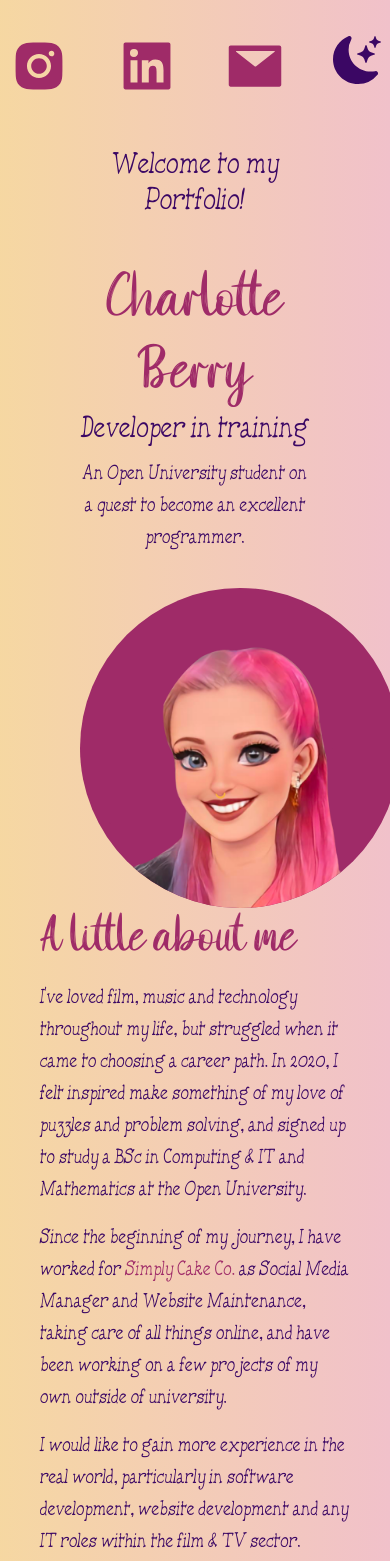
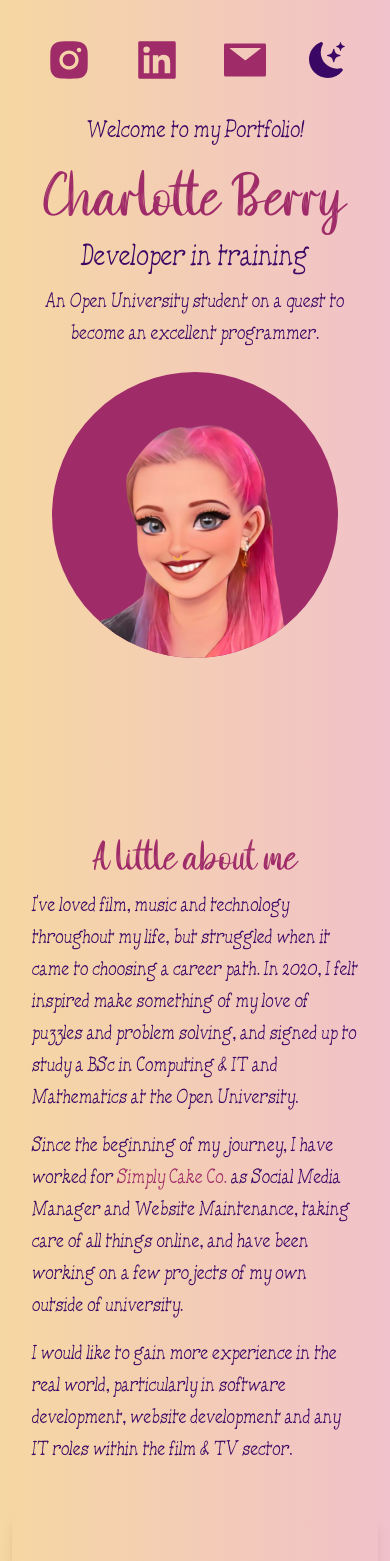
Before and after one commit to charleyberry/portfolio, a Next.js app in the folder react-portfolio/: page / in a window 390 px wide. Shown: the top 1561 px of the page. Built offline with nearby package versions, Linux system fonts and the light colour scheme.

Commit message:
Update page.js

```diff
--- a/react-portfolio/app/page.js
+++ b/react-portfolio/app/page.js
@@ -23,25 +23,25 @@ export default function Home() {
         <link rel="icon" href="/favicon.ico" />
        </Head>
 
-       <main className="bg-gradient-to-r from-lorange/40 to-pink2/40 px-10 md:px-10 md:pt-0 lg:px-35 pt-5 dark:bg-gradient-to-r dark:from-purple-950/100 dark:to-dpink">
+       <main className="bg-gradient-to-r from-lorange/40 to-pink2/40 px-3 md:px-10 md:pt-0 lg:px-35 pt-5 dark:bg-gradient-to-r dark:from-purple-950/100 dark:to-dpink">
         <section className="min-h-screen mx-10">
 
           <div className="md:invisible">
-              <ul className="py-4 flex justify-center md:py-0">
+              <ul className="py-4 flex justify-center items-center md:py-0">
                 <li>
-                  <a href="https://www.instagram.com/charleeyberry/"><AiFillInstagram className="text-dpink text-6xl dark:text-lpink mx-6 md:text-xs md:m-0"/></a>
+                  <a href="https://www.instagram.com/charleeyberry/"><AiFillInstagram className="text-dpink text-5xl dark:text-lpink mx-5 md:text-xs md:m-0"/></a>
                 </li>
                 <li>
-                  <a href="https://www.linkedin.com/in/charlotte-berry-ba3061190/"><AiFillLinkedin className="text-dpink text-6xl dark:text-lpink mx-6 md:text-xs md:m-0"/></a>
+                  <a href="https://www.linkedin.com/in/charlotte-berry-ba3061190/"><AiFillLinkedin className="text-dpink text-5xl dark:text-lpink mx-5 md:text-xs md:m-0"/></a>
                 </li>
                 <li>
-                  <a href="mailto:charleey.louise.berry@gmail.com"><AiFillMail className="text-dpink text-6xl dark:text-lpink mx-6 md:text-xs md:m-0"/></a>
+                  <a href="mailto:charleey.louise.berry@gmail.com"><AiFillMail className="text-dpink text-5xl dark:text-lpink mx-5 md:text-xs md:m-0"/></a>
                 </li>
                 <li>
-                  <BsFillMoonStarsFill onClick={() => setDarkMode(!darkMode)} className="text-purple-950 cursor-pointer text-5xl dark:text-lpurple mx-6 md:text-xs md:m-0"/>
+                  <BsFillMoonStarsFill onClick={() => setDarkMode(!darkMode)} className="text-purple-950 cursor-pointer text-4xl dark:text-lpurple mx-5 md:text-xs md:m-0"/>
                 </li>
               </ul>
-            <h1 className="text-3xl pt-8 font-handmadetypewriter text-center text-purple-950 dark:text-lpink md:p-0">Welcome to my Portfolio!</h1>
+            <h1 className="text-2xl pt-3 font-handmadetypewriter text-center text-purple-950 dark:text-lpink md:p-0">Welcome to my Portfolio!</h1>
           </div>
 
           <nav className="invisible md:visible md:p-10 md:flex md:justify-between md:-mt-10">
@@ -64,34 +64,34 @@ export default function Home() {
 
 
           <div className="text-center md:px-10">
-            <h2 className="font-whitescratches pt-2 text-dpink text-7xl md:pb-0 sm:text-5xl sm:pt-3 md:text-9xl dark:text-lpink">Charlotte Berry</h2>
+            <h2 className="font-whitescratches -mt-5 -mx-5 text-dpink text-7xl md:pb-0 sm:text-5xl sm:pt-3 md:text-9xl dark:text-lpink">Charlotte Berry</h2>
             <h3 className="font-handmadetypewriter text-purple-950 text-3xl sm:text-xl sm:pb-2 md:text-3xl dark:text-lpurple">Developer in training</h3>
-            <p className=" font-handmadetypewriter text-purple-950 text-xl sm:text-md py-3 leading-8 md:text-xl max-w-lg mx-auto dark:text-lpurple">
+            <p className="pt-3 -mx-3 font-handmadetypewriter text-purple-950 text-xl sm:text-md sm:py-3 leading-8 md:text-xl max-w-lg sm:mx-auto dark:text-lpurple">
               An Open University student on a quest to become an excellent programmer.
             </p>
           </div>
 
-          <div className="relative mx-auto rounded-full w-80 h-80 mt-6 overflow-hidden md:h-86 md:w-86">
+          <div className="relative mx-auto rounded-full sm:w-80 sm:h-80 mt-6 overflow-hidden md:h-86 md:w-86">
             <Image src={portrait} className="bg-dpink dark:bg-lpink"/>
           </div>
         </section>
 
         <section>
           <div>
-            <h3 className="font-whitescratches text-dpink text-6xl pb-1 dark:text-lpink">A little about me</h3>
-            <p className="font-handmadetypewriter text-purple-950 text-xl py-2 leading-8 dark:text-lpurple">
+            <h3 className="-mt-7 -mb-2 text-5xl text-center sm:text-left sm:m-0 font-whitescratches text-dpink sm:text-6xl pb-1 dark:text-lpink">A little about me</h3>
+            <p className="mx-5 sm:mx-0 font-handmadetypewriter text-purple-950 text-xl py-2 leading-8 dark:text-lpurple">
               I&apos;ve loved film, music and technology throughout my life, but struggled
               when it came to choosing a career path. In 2020, I felt inspired make
               something of my love of puzzles and problem solving, and signed up to study
               a BSc in Computing & IT and Mathematics at the Open University.
             </p>
-            <p className="font-handmadetypewriter text-purple-950 text-xl py-2 leading-8 dark:text-lpurple">
+            <p className="mx-5 sm:mx-0 font-handmadetypewriter text-purple-950 text-xl py-2 leading-8 dark:text-lpurple">
               Since the beginning of my journey, I have worked for
               <span className="text-dpink"> <a href="https://simplycakeco.com">Simply Cake Co. </a></span>
               as Social Media Manager and Website Maintenance, taking care of all things online, and have been
               working on a few projects of my own outside of university.
             </p>
-            <p className="font-handmadetypewriter text-purple-950 text-xl py-2 leading-8 dark:text-lpurple">
+            <p className="mx-5 sm:mx-0 font-handmadetypewriter text-purple-950 text-xl py-2 leading-8 dark:text-lpurple">
               I would like to gain more experience in the real world, particularly in
               software development, website development and any IT roles within the film & TV sector.
             </p>
@@ -122,8 +122,8 @@ export default function Home() {
         </section>
         <section>
           <div>
-            <h3 className="font-whitescratches text-dpink text-6xl pb-1 dark:text-lpink">Portfolio</h3>
-            <p className="font-handmadetypewriter text-purple-950 text-xl py-2 leading-8 dark:text-lpurple">
+            <h3 className="text-5xl text-center sm:text-left sm:m-0 font-whitescratches text-dpink sm:text-6xl pb-1 dark:text-lpink">Portfolio</h3>
+            <p className="mx-5 sm:mx-0 font-handmadetypewriter text-purple-950 text-xl py-2 leading-8 dark:text-lpurple">
               Below is a collection of projects that I&apos;ve worked on at university for your
               observation (and kind judgement) until my personal side projects are ready
               to take the leap online!
@@ -149,7 +149,7 @@ export default function Home() {
               <Image src={web6}  className="rounded-lg object-cover" width={'100%'} height={'100%'} layout="responsive"/>
             </div>
           </div>
-          <p className="font-handmadetypewriter text-purple-950 text-xl py-2 leading-8 dark:text-lpurple pb-20">
+          <p className="mx-5 sm:mx-0 font-handmadetypewriter text-purple-950 text-xl py-2 leading-8 dark:text-lpurple pb-20">
               Thanks for taking the time to check out my porfolio, if you&apos;d like to work or
               collaborate with me please get in touch via LinkedIn or email at the top of my page!
             </p>
@@ -157,5 +157,6 @@ export default function Home() {
        </main>
     </div>
 
+
   )
 }
```
